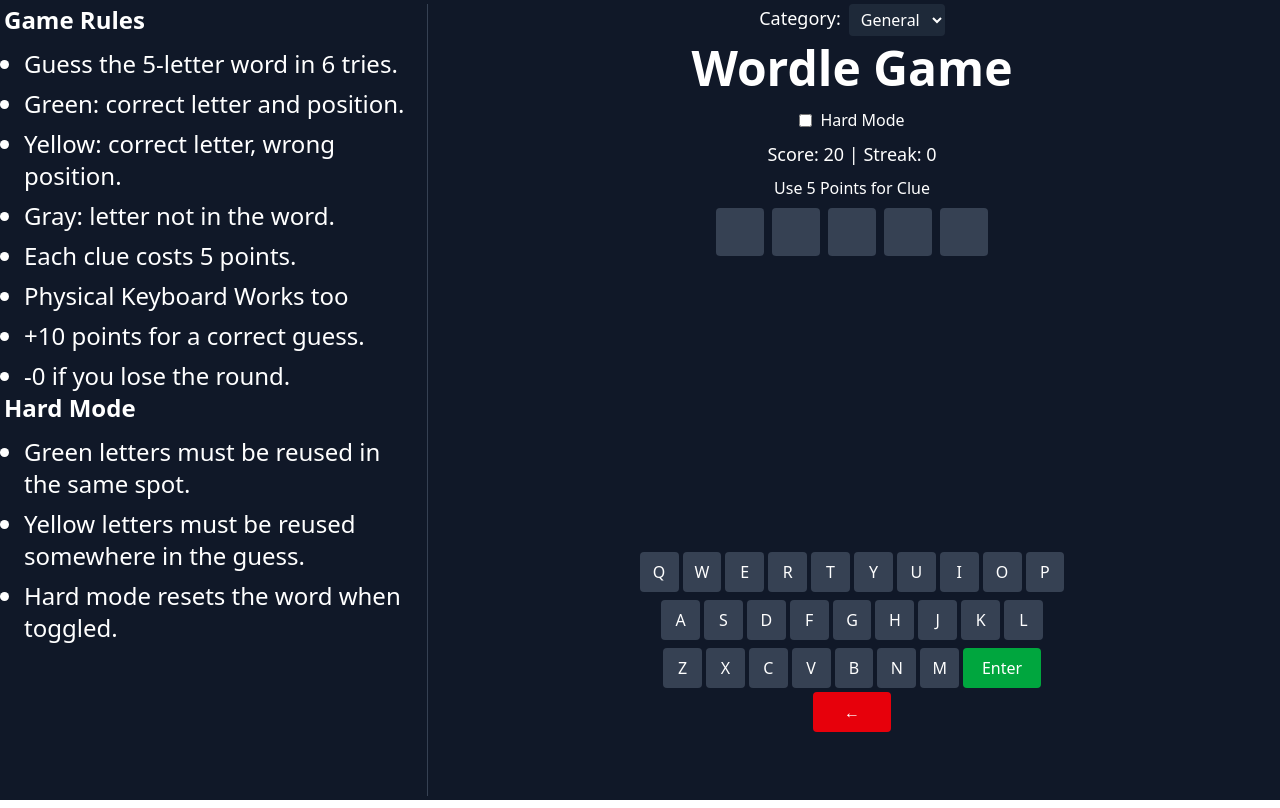
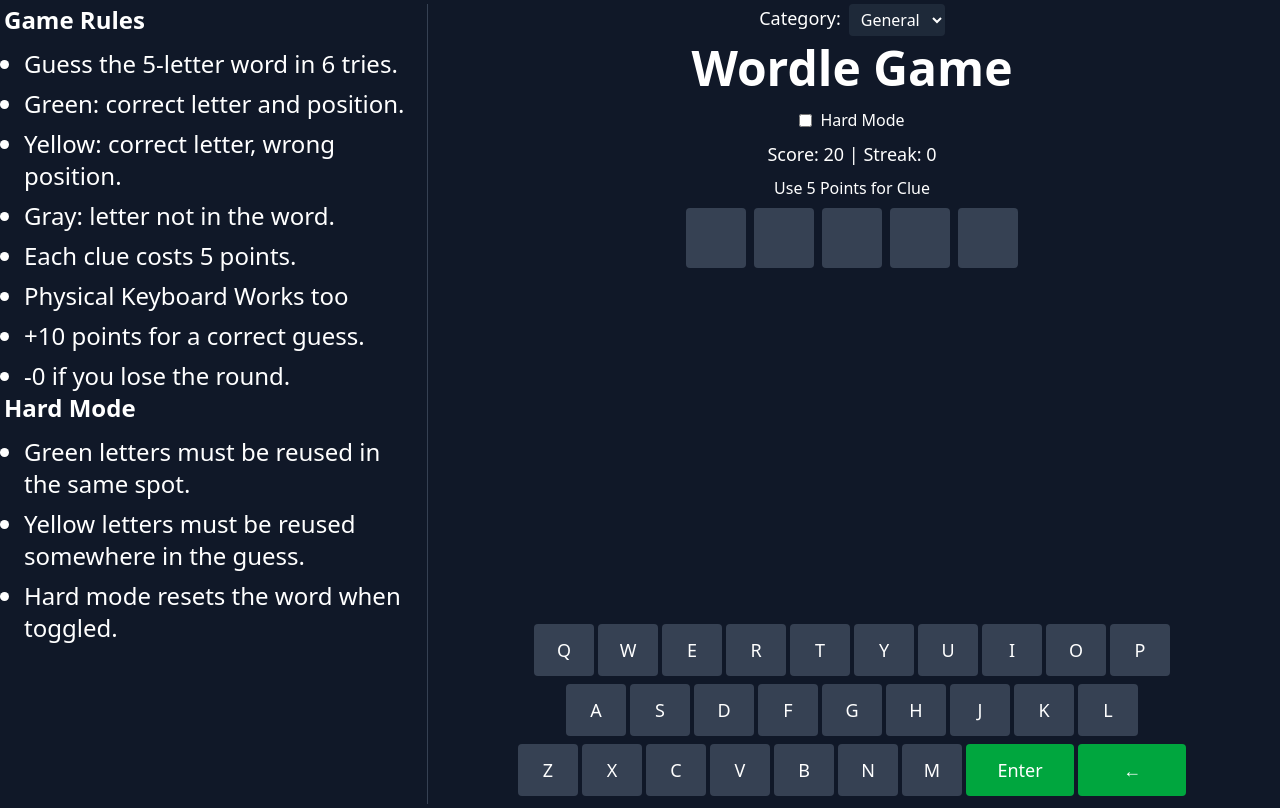
Before and after one commit to MansoorShaik02/Wordle_Game, a React (Vite) app: page / in a window 1280 px wide. Built offline with nearby package versions, Linux system fonts and the light colour scheme.

Commit message:
design changes

```diff
--- a/src/App.jsx
+++ b/src/App.jsx
@@ -1,6 +1,7 @@
 import React, { useEffect, useState } from "react";
 import { motion } from "framer-motion";
 import "./App.css";
+import Left from "./components/left";
 
 const WORD_LIST = [
   "apple",
@@ -72,8 +73,6 @@
 ];
 
 const Wordle = () => {
-  const [showRules, setShowRules] = useState(false);
-
   const [currentGuess, setCurrentGuess] = useState("");
   const [guesses, setGuesses] = useState([]);
   const [message, setMessage] = useState("");
@@ -191,46 +190,7 @@
       {/* Left Panel - Rules */}
       {/* Rules Panel (Visible on large screens, collapsible on mobile) */}
       {/* Mobile Rules Toggle Button */}
-      <div className="lg:hidden mb-4">
-        <button
-          onClick={() => setShowRules(!showRules)}
-          className="bg-gray-700 px-4 py-2 rounded"
-        >
-          {showRules ? "Hide Rules" : "Show Rules"}
-        </button>
-      </div>
-
-      <div
-        className={`lg:w-1/3 lg:pr-4 lg:border-r border-gray-700 ${
-          showRules ? "block" : "hidden"
-        } lg:block`}
-      >
-        <h2 className="text-xl lg:text-2xl font-bold mb-3">Game Rules</h2>
-        <ul className="text-xl lg:text-base list-disc pl-5 space-y-2">
-          <li className="lg:text-2xl">Guess the 5-letter word in 6 tries.</li>
-          <li className="lg:text-2xl">Green: correct letter and position.</li>
-          <li className="lg:text-2xl">
-            Yellow: correct letter, wrong position.
-          </li>
-          <li className="lg:text-2xl">Gray: letter not in the word.</li>
-          <li className="lg:text-2xl">Each clue costs 5 points.</li>
-          <li className="lg:text-2xl">Physical Keyboard Works too</li>
-          <li className="lg:text-2xl">+10 points for a correct guess.</li>
-          <li className="lg:text-2xl">-0 if you lose the round.</li>
-        </ul>
-        <h3 className="text-xl lg:text-2xl font-bold mb-3">Hard Mode</h3>
-        <ul className="text-sm lg:text-base list-disc pl-5 space-y-2">
-          <li className="lg:text-2xl">
-            Green letters must be reused in the same spot.
-          </li>
-          <li className="lg:text-2xl">
-            Yellow letters must be reused somewhere in the guess.
-          </li>
-          <li className="lg:text-2xl">
-            Hard mode resets the word when toggled.
-          </li>
-        </ul>
-      </div>
+      <Left></Left>
 
       {/* Right Panel - Game */}
       <div className="lg:w-2/3 w-full flex flex-col items-center">
@@ -288,7 +248,7 @@
                 {guess.split("").map((letter, idx) => (
                   <motion.div
                     key={idx}
-                    className={`w-8 h-8 sm:w-12 sm:h-12 flex items-center justify-center text-xl font-bold rounded ${
+                    className={`w-8 h-8 sm:w-15 sm:h-15 flex items-center justify-center text-xl font-bold rounded ${
                       rowIdx < guesses.length
                         ? getLetterStatus(letter, idx)
                         : "bg-gray-700"
@@ -306,17 +266,20 @@
         {message && <p className="mb-2 text-yellow-300">{message}</p>}
 
         {/* Keyboard */}
-        <div className="w-full max-w-md mx-auto px-2">
+        <div className="w-full max-w-md  px-2">
           {keyboardKeys.map((row, rowIndex) => (
             <div
               key={rowIndex}
-              className="flex justify-center flex-wrap gap-1 mb-2"
+              className="flex flex-wrap lg:flex-nowrap justify-center gap-1 mb-2"
             >
               {row.map((key) => (
                 <button
                   key={key}
                   onClick={() => handleKeyPress(key)}
-                  className="bg-gray-700 text-white rounded px-2 py-2 text-sm sm:px-3 sm:py-2 sm:text-base w-[9%] min-w-[36px]"
+                  className="bg-gray-700 text-white rounded px-2 py-2 text-sm sm:px-3 sm:py-2 sm:text-base min-w-[36px] md:min-w-[48px] lg:min-w-[60px]
+text-sm sm:text-base md:text-lg
+px-2 py-2 md:px-3 md:py-3
+"
                 >
                   {key}
                 </button>
@@ -325,13 +288,19 @@
                 <>
                   <button
                     onClick={() => handleKeyPress("Enter")}
-                    className="bg-green-600 text-white rounded px-2 py-2 text-sm sm:px-3 sm:py-2 sm:text-base w-[18%] min-w-[72px]"
+                    className="bg-green-600 text-white rounded
+                    px-2 py-2 sm:px-3 sm:py-2 md:px-4 md:py-3
+                    text-sm sm:text-base md:text-lg
+                    min-w-[72px] md:min-w-[96px] lg:min-w-[108px]"
                   >
                     Enter
                   </button>
                   <button
                     onClick={() => handleKeyPress("Backspace")}
-                    className="bg-red-600 text-white rounded px-2 py-2 text-sm sm:px-3 sm:py-2 sm:text-base w-[18%] min-w-[72px]"
+                    className="bg-green-600 text-white rounded
+                    px-2 py-2 sm:px-3 sm:py-2 md:px-4 md:py-3
+                    text-sm sm:text-base md:text-lg
+                    min-w-[72px] md:min-w-[96px] lg:min-w-[108px]"
                   >
                     ←
                   </button>
--- /dev/null
+++ b/src/components/Left.jsx
@@ -0,0 +1,51 @@
+import React, { useState } from "react";
+
+const Left = () => {
+  const [showRules, setShowRules] = useState(false);
+
+  return (
+    <>
+      <div className="lg:hidden mb-4">
+        <button
+          onClick={() => setShowRules(!showRules)}
+          className="bg-gray-700 px-4 py-2 rounded"
+        >
+          {showRules ? "Hide Rules" : "Show Rules"}
+        </button>
+      </div>
+      <div
+        className={`lg:w-1/3 lg:pr-4 lg:border-r border-gray-700 ${
+          showRules ? "block" : "hidden"
+        } lg:block`}
+      >
+        <h2 className="text-xl lg:text-2xl font-bold mb-3">Game Rules</h2>
+        <ul className="text-xl lg:text-base list-disc pl-5 space-y-2">
+          <li className="lg:text-2xl">Guess the 5-letter word in 6 tries.</li>
+          <li className="lg:text-2xl">Green: correct letter and position.</li>
+          <li className="lg:text-2xl">
+            Yellow: correct letter, wrong position.
+          </li>
+          <li className="lg:text-2xl">Gray: letter not in the word.</li>
+          <li className="lg:text-2xl">Each clue costs 5 points.</li>
+          <li className="lg:text-2xl">Physical Keyboard Works too</li>
+          <li className="lg:text-2xl">+10 points for a correct guess.</li>
+          <li className="lg:text-2xl">-0 if you lose the round.</li>
+        </ul>
+        <h3 className="text-xl lg:text-2xl font-bold mb-3">Hard Mode</h3>
+        <ul className="text-sm lg:text-base list-disc pl-5 space-y-2">
+          <li className="lg:text-2xl">
+            Green letters must be reused in the same spot.
+          </li>
+          <li className="lg:text-2xl">
+            Yellow letters must be reused somewhere in the guess.
+          </li>
+          <li className="lg:text-2xl">
+            Hard mode resets the word when toggled.
+          </li>
+        </ul>
+      </div>{" "}
+    </>
+  );
+};
+
+export default Left;
```
